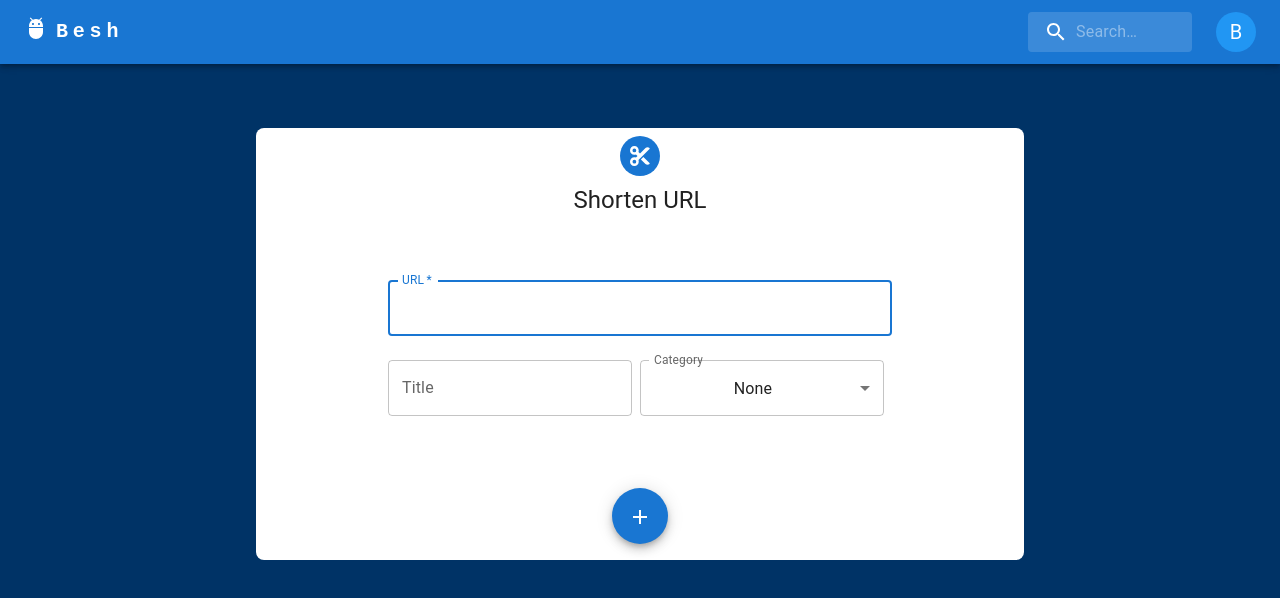
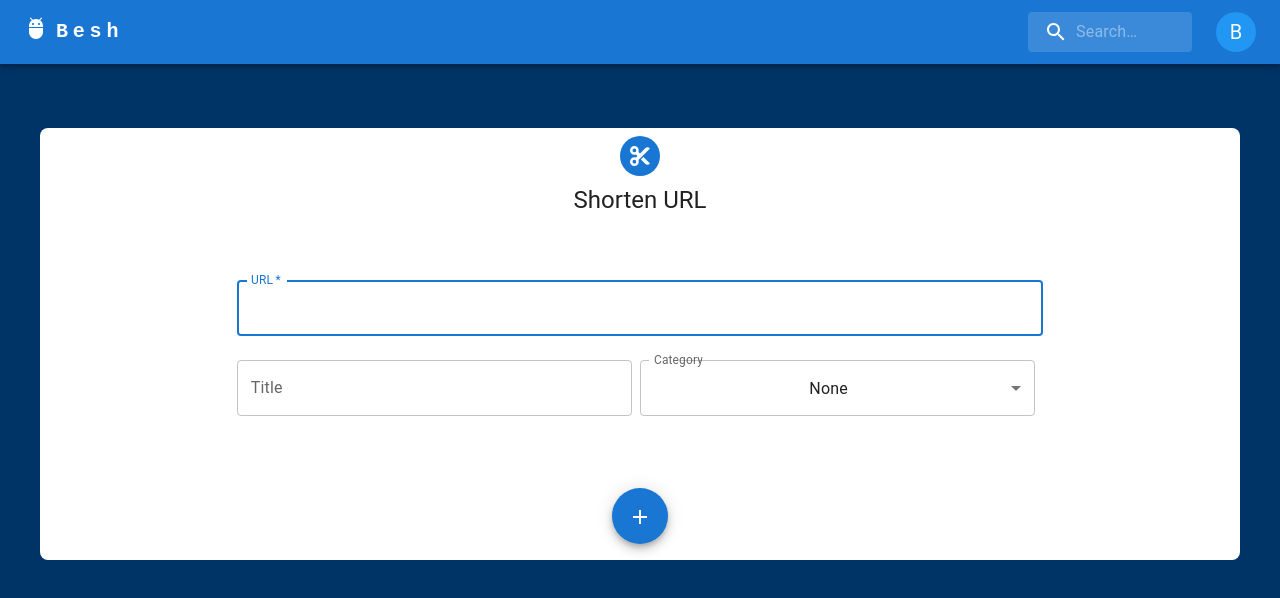
Before and after one commit to BeshoyHani/React.js-ShortenURL, a React (Create React App) app: page / in a window 1280 px wide. Shown: the top 598 px of the page. Built offline with nearby package versions, Linux system fonts and the light colour scheme.

Commit message:
fix small width issue

```diff
--- a/src/components/URL/Shorten.js
+++ b/src/components/URL/Shorten.js
@@ -51,7 +51,7 @@ export const ShortenURL = ({ URLTitle, setURLTitle, URLCategory, setURLCategory
     }
 
     return (
-        <Container component="main" sx={{ ...ContainerStyle, maxWidth: { xs: 0.95, sm: 0.95, md: 0.8, lg: 0.6, xl: 0.6 } }}>
+        <Container component="main" sx={{ ...ContainerStyle, width: 0.95 }}>
             <CssBaseline />
 
             <Avatar sx={{ m: 1, bgcolor: 'primary.main' }}>
--- a/src/components/URL/URL.js
+++ b/src/components/URL/URL.js
@@ -80,7 +80,7 @@ export const URL = ({ isAuth }) => {
     }
 
     return (
-        <Container component="main" sx={{ ...ContainerStyle, maxWidth: { xs: 0.95, sm: 0.95, md: 0.8, lg: 0.6, xl: 0.6 } }}>
+        <Container component="main" sx={{ ...ContainerStyle, width: 0.95 }}>
             <CssBaseline />
             <URLImg alt={URLData.title}
                 imgURL={URLData.img} />
```
